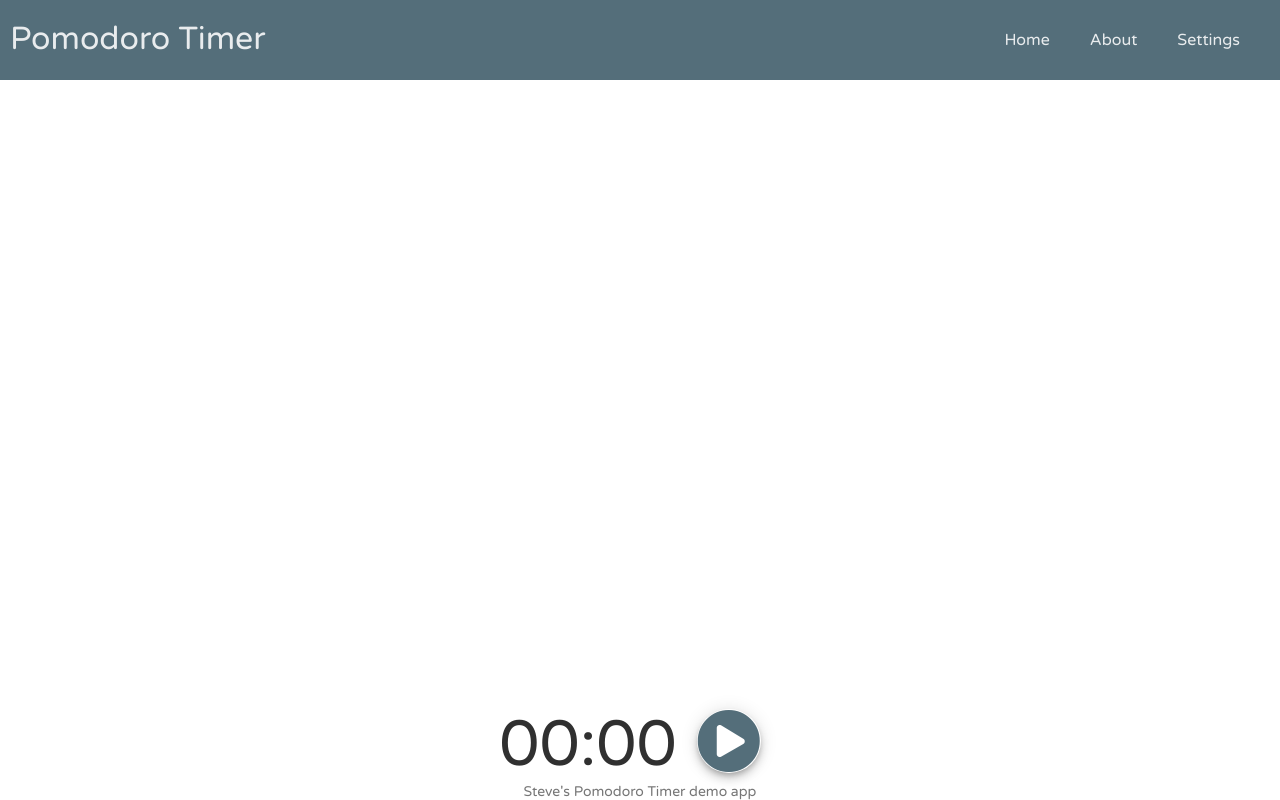
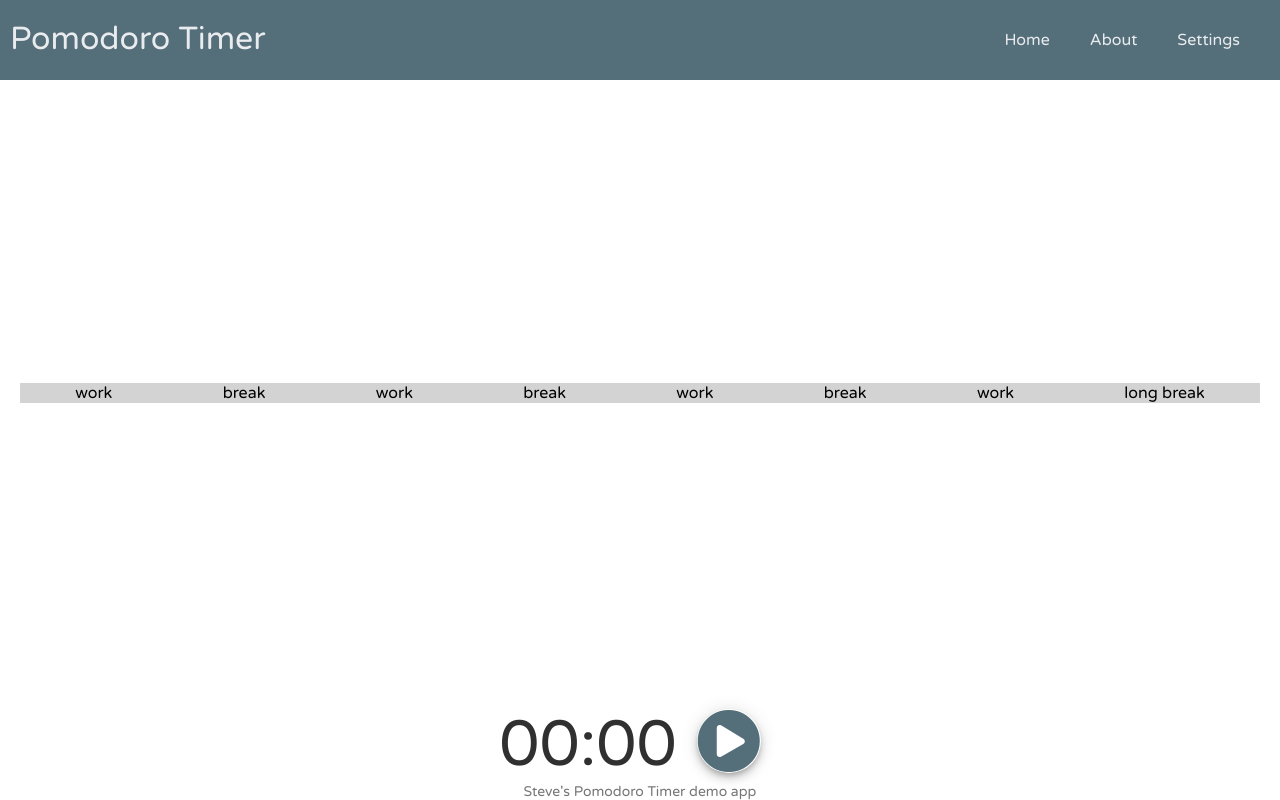
Before and after one commit to StevenMcgrew/Vue3_PomodoroTimer, a Vue app: page / in a window 1280 px wide. Built offline with nearby package versions, Linux system fonts and the light colour scheme.

Commit message:
Working on progress bar

```diff
--- /dev/null
+++ b/src/components/ProgressBar.vue
@@ -0,0 +1,32 @@
+<script setup>
+
+</script>
+
+<template>
+<div class="progress-bar">
+    <span class="work-block">work</span>
+    <span class="break-block">break</span>
+    <span class="work-block">work</span>
+    <span class="break-block">break</span>
+    <span class="work-block">work</span>
+    <span class="break-block">break</span>
+    <span class="work-block">work</span>
+    <span class="long-break-block">long break</span>
+</div>
+</template>
+
+<style scoped>
+
+.progress-bar {
+    width: 100%;
+    background-color: lightgray;
+    height: fit-content;
+    margin: 20rem;
+    display: grid;
+    justify-items: center;
+    grid-template-columns: auto auto auto auto auto auto auto auto;
+}
+
+
+
+</style>
--- a/src/views/Home.vue
+++ b/src/views/Home.vue
@@ -1,13 +1,16 @@
 <script setup>
 
-import Counter from "../components/Counter.vue"
-import PlayPauseBtn from "../components/PlayPauseBtn.vue"
+import ProgressBar from '../components/ProgressBar.vue'
+import Counter from '../components/Counter.vue'
+import PlayPauseBtn from '../components/PlayPauseBtn.vue'
 
 </script>
 
 <template>
     <div class="home">
-
+        <div class="graphic">
+            <ProgressBar />
+        </div>
         <div class="counter">
             <Counter />
             <PlayPauseBtn />
@@ -19,17 +22,18 @@ import PlayPauseBtn from "../components/PlayPauseBtn.vue"
 .home {
     width: 100%;
     display: grid;
-    grid-template-rows: auto 1fr auto;
+    grid-template-rows: 1fr auto;
     grid-template-areas:
-        "settings"
         "graphic"
         "counter";
+}
+.graphic {
+    grid-area: graphic;
+    display: flex;
+    align-items: center;
 }
 .counter {
     grid-area: counter;
     justify-self: center;
 }
-.settings {
-    grid-area: settings;
-}
 </style>
```
